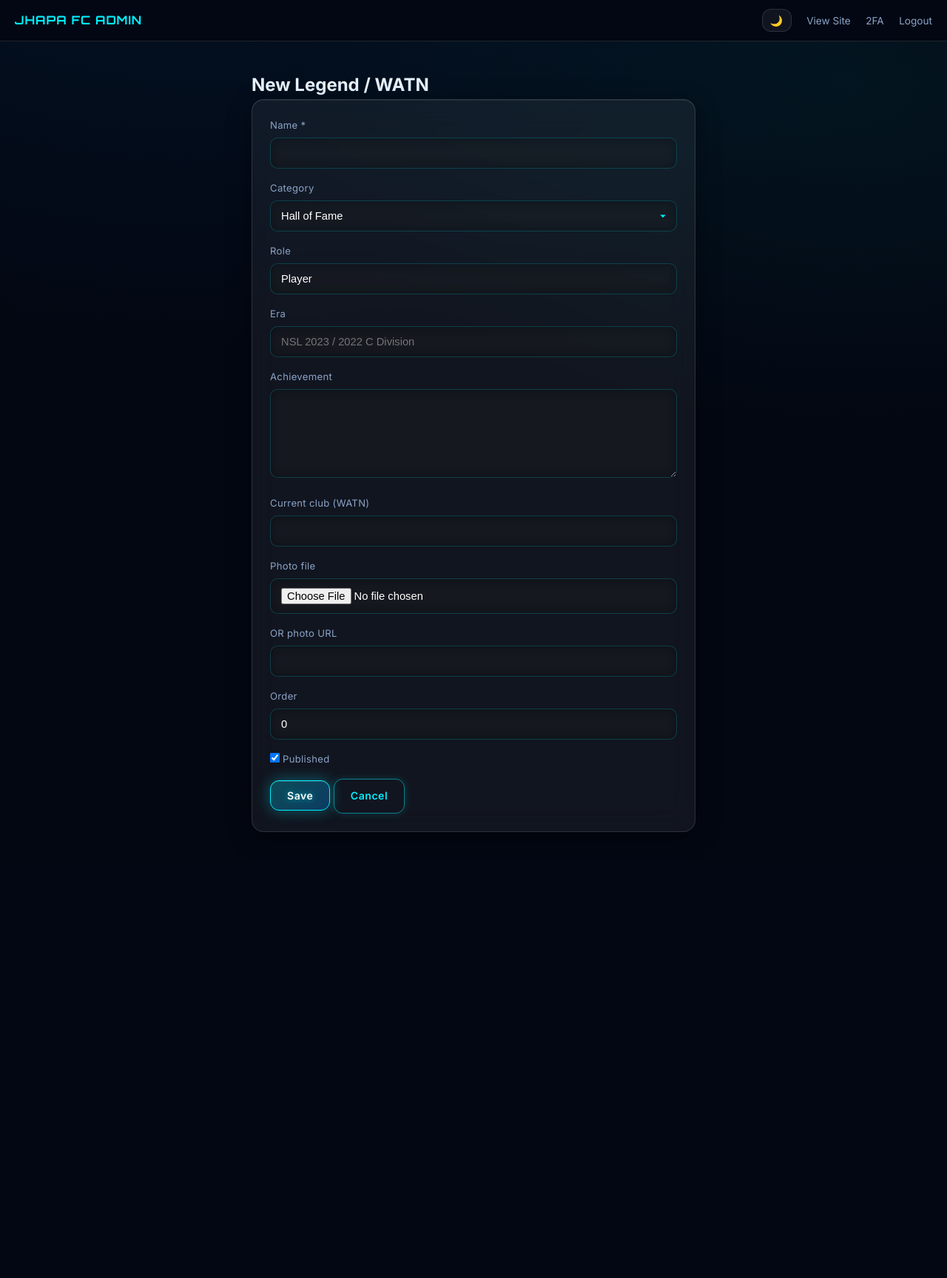
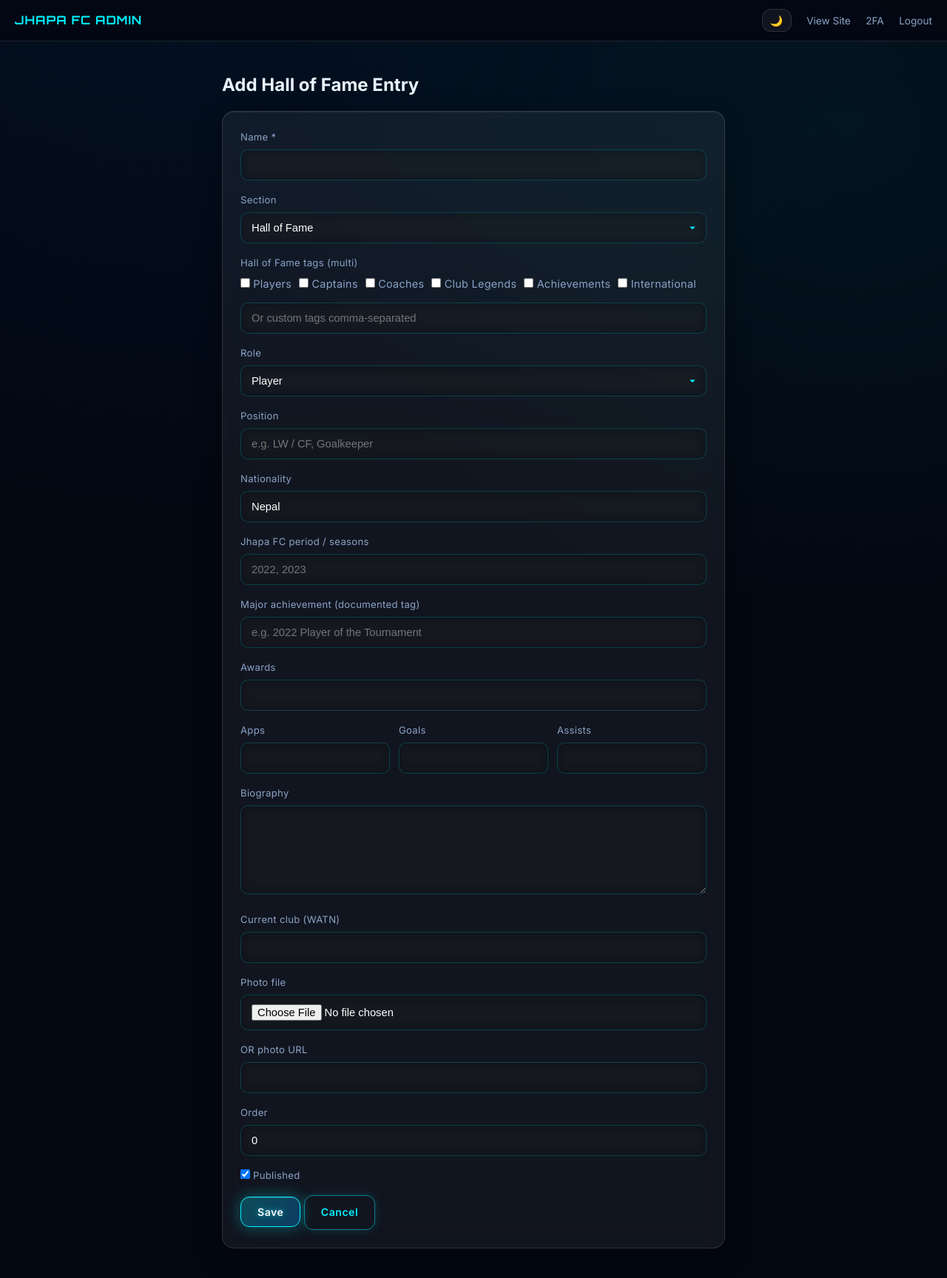
Before and after one commit to argonbhujel1/jhapa, a Flask app: page /admin/legends/new in a window 1280 px wide. Shown: the whole page at 74% size. Before the commit the page ends 1125 px from the top, so only its background shows below. Run offline with Flask 3, Linux system fonts and the light colour scheme; a user stored in the database is signed in.

Commit message:
Update project1

```diff
--- a/app.py
+++ b/app.py
@@ -256,6 +256,30 @@ def create_app():
             from sqlalchemy import text, inspect as sa_inspect
             eng = db.engine
             insp = sa_inspect(eng)
+            if 'club_legends' in insp.get_table_names():
+                cols = {c['name'] for c in insp.get_columns('club_legends')}
+                alters = []
+                for col, typ in [
+                    ('position', 'VARCHAR(60)'), ('nationality', 'VARCHAR(60)'),
+                    ('tags', 'VARCHAR(200)'), ('appearances', 'VARCHAR(20)'),
+                    ('goals', 'VARCHAR(20)'), ('assists', 'VARCHAR(20)'),
+                    ('awards', 'VARCHAR(255)'), ('biography', 'TEXT'),
+                ]:
+                    if col not in cols:
+                        alters.append('ALTER TABLE club_legends ADD COLUMN %s %s' % (col, typ))
+                if alters:
+                    with eng.begin() as conn:
+                        for a in alters:
+                            conn.execute(text(a))
+                    print('Schema: club_legends extended')
+        except Exception as e:
+            print('club_legends schema:', e)
+
+
+        try:
+            from sqlalchemy import text, inspect as sa_inspect
+            eng = db.engine
+            insp = sa_inspect(eng)
             if 'users' in insp.get_table_names():
                 cols = {c['name'] for c in insp.get_columns('users')}
                 with eng.begin() as conn:
--- a/routes/admin.py
+++ b/routes/admin.py
@@ -641,23 +641,40 @@ def legends_list():
 def legends_edit(id=None):
     item = ClubLegend.query.get(id) if id else None
     if request.method == 'POST':
-        if not item:
-            item = ClubLegend(name='')
-            db.session.add(item)
-        item.name = request.form.get('name', '').strip()
-        item.role = request.form.get('role', 'Player').strip()
-        item.era = request.form.get('era', '').strip()
-        item.achievement = request.form.get('achievement', '').strip()
-        item.current_club = request.form.get('current_club', '').strip()
-        item.category = request.form.get('category', 'Hall of Fame').strip()
-        item.order = int(request.form.get('order') or 0)
-        item.is_published = request.form.get('is_published') == 'on'
-        path = resolve_image_input('photo', 'photo_url', request.form, request.files, 'legends')
-        if path:
-            item.photo = path
-        db.session.commit()
-        flash('Legend saved.', 'success')
-        return redirect(url_for('admin.legends_list'))
+        try:
+            if not item:
+                item = ClubLegend(name='Pending')
+                db.session.add(item)
+            item.name = (request.form.get('name') or '').strip() or 'Unknown'
+            item.role = (request.form.get('role') or 'Player').strip()
+            item.position = (request.form.get('position') or '').strip()
+            item.nationality = (request.form.get('nationality') or 'Nepal').strip()
+            item.era = (request.form.get('era') or '').strip()
+            item.achievement = (request.form.get('achievement') or '').strip()
+            tags = request.form.getlist('tags')
+            if not tags:
+                raw = (request.form.get('tags') or '').strip()
+                tags = [x.strip() for x in raw.split(',') if x.strip()]
+            item.tags = ','.join(tags) if tags else (request.form.get('tag_text') or '').strip()
+            item.appearances = (request.form.get('appearances') or '').strip()
+            item.goals = (request.form.get('goals') or '').strip()
+            item.assists = (request.form.get('assists') or '').strip()
+            item.awards = (request.form.get('awards') or '').strip()
+            item.biography = (request.form.get('biography') or '').strip()
+            item.current_club = (request.form.get('current_club') or '').strip()
+            item.category = (request.form.get('category') or 'Hall of Fame').strip()
+            item.order = int(request.form.get('order') or 0)
+            item.is_published = request.form.get('is_published') == 'on'
+            path = resolve_image_input('photo', 'photo_url', request.form, request.files, 'legends')
+            if path:
+                item.photo = path
+            db.session.commit()
+            flash('Hall of Fame entry saved.', 'success')
+            return redirect(url_for('admin.legends_list'))
+        except Exception as e:
+            db.session.rollback()
+            print('legends_edit:', e)
+            flash('Could not save: %s' % type(e).__name__, 'error')
     return render_template('admin/legends_form.html', item=item)
 
 @admin_bp.route('/legends/<int:id>/delete', methods=['POST'])
--- a/templates/admin/legends_form.html
+++ b/templates/admin/legends_form.html
@@ -1,20 +1,60 @@
 {% extends "admin/base_admin.html" %}
-{% block title %}Legend | Admin{% endblock %}
+{% block title %}Hall of Fame | Admin{% endblock %}
 {% block content %}
-<div class="container" style="max-width:640px;padding:40px 20px;">
-  <h2 style="color:var(--text);">{{ 'Edit' if item else 'New' }} Legend / WATN</h2>
+<div class="container" style="max-width:720px;padding:40px 20px;">
+  <h2 style="color:var(--text);margin-bottom:16px;">{{ 'Edit' if item else 'Add' }} Hall of Fame Entry</h2>
   <form method="POST" enctype="multipart/form-data" class="card" style="padding:24px;">
-    <div class="form-group"><label>Name *</label><input name="name" class="form-control" value="{{ item.name if item else '' }}" required></div>
-    <div class="form-group"><label>Category</label>
+    <div class="form-group"><label>Name *</label>
+      <input name="name" class="form-control" value="{{ item.name if item else '' }}" required>
+    </div>
+    <div class="form-group"><label>Section</label>
       <select name="category" class="form-control">
-        <option value="Hall of Fame" {% if item and item.category=='Hall of Fame' %}selected{% endif %}>Hall of Fame</option>
+        <option value="Hall of Fame" {% if not item or item.category=='Hall of Fame' %}selected{% endif %}>Hall of Fame</option>
         <option value="Where Are They Now" {% if item and item.category=='Where Are They Now' %}selected{% endif %}>Where Are They Now</option>
       </select>
     </div>
-    <div class="form-group"><label>Role</label><input name="role" class="form-control" value="{{ item.role if item else 'Player' }}"></div>
-    <div class="form-group"><label>Era</label><input name="era" class="form-control" value="{{ item.era if item else '' }}" placeholder="NSL 2023 / 2022 C Division"></div>
-    <div class="form-group"><label>Achievement</label><textarea name="achievement" class="form-control" rows="3">{{ item.achievement if item else '' }}</textarea></div>
-    <div class="form-group"><label>Current club (WATN)</label><input name="current_club" class="form-control" value="{{ item.current_club if item else '' }}"></div>
+    <div class="form-group"><label>Hall of Fame tags (multi)</label>
+      <div style="display:flex;flex-wrap:wrap;gap:10px;">
+        {% set selected = (item.tags or '') if item else '' %}
+        {% for tag in ['Players', 'Captains', 'Coaches', 'Club Legends', 'Achievements', 'International'] %}
+        <label style="font-size:0.9rem;"><input type="checkbox" name="tags" value="{{ tag }}" {% if tag in selected %}checked{% endif %}> {{ tag }}</label>
+        {% endfor %}
+      </div>
+      <input type="text" name="tag_text" class="form-control" style="margin-top:8px;" placeholder="Or custom tags comma-separated" value="">
+    </div>
+    <div class="form-group"><label>Role</label>
+      <select name="role" class="form-control">
+        {% for r in ['Player', 'Captain', 'Coach', 'Staff'] %}
+        <option value="{{ r }}" {% if item and item.role==r %}selected{% endif %}>{{ r }}</option>
+        {% endfor %}
+      </select>
+    </div>
+    <div class="form-group"><label>Position</label>
+      <input name="position" class="form-control" value="{{ item.position if item else '' }}" placeholder="e.g. LW / CF, Goalkeeper">
+    </div>
+    <div class="form-group"><label>Nationality</label>
+      <input name="nationality" class="form-control" value="{{ item.nationality if item else 'Nepal' }}">
+    </div>
+    <div class="form-group"><label>Jhapa FC period / seasons</label>
+      <input name="era" class="form-control" value="{{ item.era if item else '' }}" placeholder="2022, 2023">
+    </div>
+    <div class="form-group"><label>Major achievement (documented tag)</label>
+      <input name="achievement" class="form-control" value="{{ item.achievement if item else '' }}" placeholder="e.g. 2022 Player of the Tournament">
+    </div>
+    <div class="form-group"><label>Awards</label>
+      <input name="awards" class="form-control" value="{{ item.awards if item else '' }}">
+    </div>
+    <div style="display:grid;grid-template-columns:1fr 1fr 1fr;gap:12px;">
+      <div class="form-group"><label>Apps</label><input name="appearances" class="form-control" value="{{ item.appearances if item else '' }}"></div>
+      <div class="form-group"><label>Goals</label><input name="goals" class="form-control" value="{{ item.goals if item else '' }}"></div>
+      <div class="form-group"><label>Assists</label><input name="assists" class="form-control" value="{{ item.assists if item else '' }}"></div>
+    </div>
+    <div class="form-group"><label>Biography</label>
+      <textarea name="biography" class="form-control" rows="4">{{ item.biography if item else '' }}</textarea>
+    </div>
+    <div class="form-group"><label>Current club (WATN)</label>
+      <input name="current_club" class="form-control" value="{{ item.current_club if item else '' }}">
+    </div>
     <div class="form-group"><label>Photo file</label><input type="file" name="photo" accept="image/*" class="form-control"></div>
     <div class="form-group"><label>OR photo URL</label><input type="url" name="photo_url" class="form-control"></div>
     {% if item and item.photo %}<p><img src="{{ item.photo|media_url }}" style="max-height:120px;border-radius:8px;"></p>{% endif %}
```
Also changed, not shown: models/__init__.py (+13 -5 lines), services/seed.py (+48 -1 lines), templates/club.html (+49 -24 lines).
